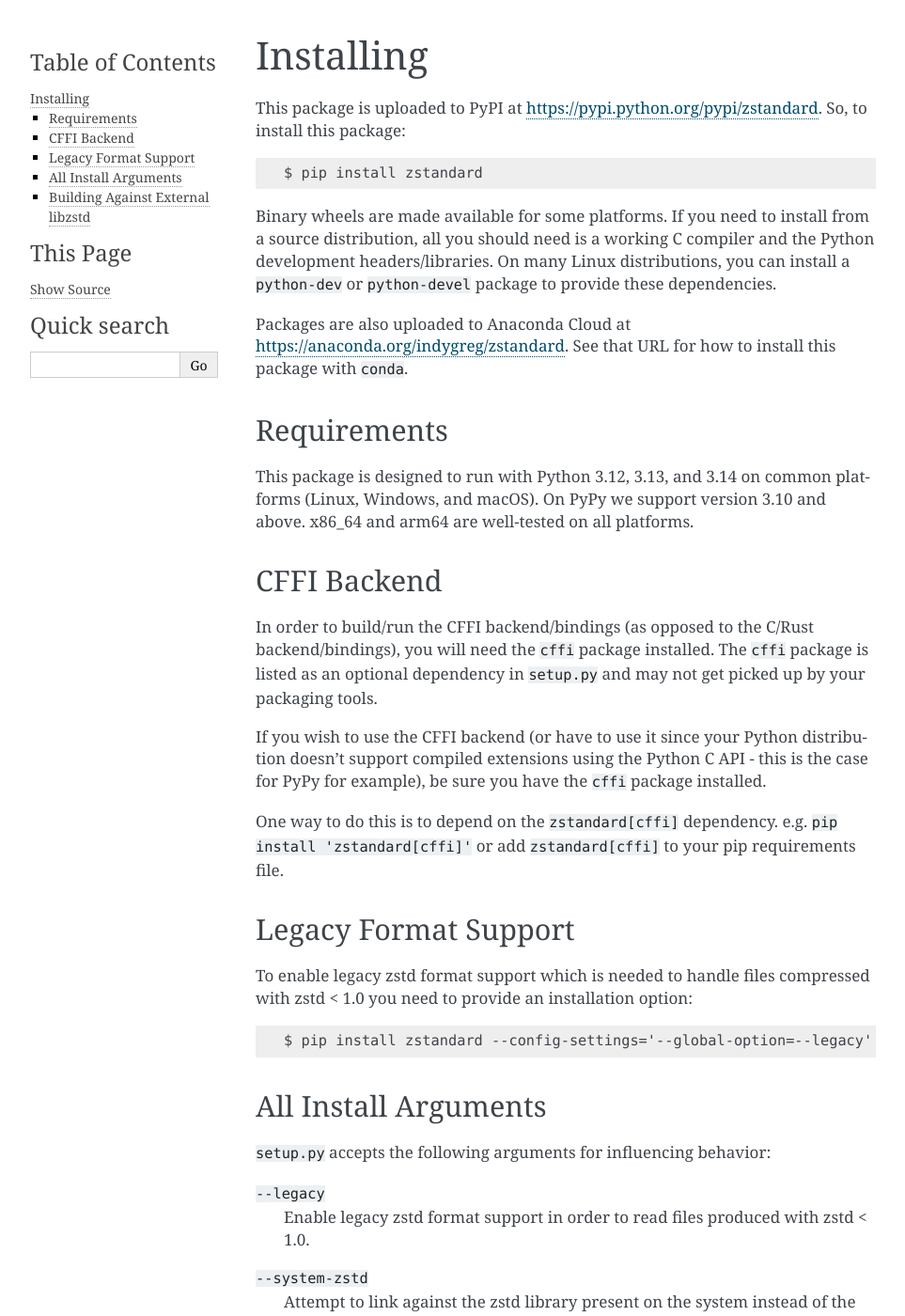
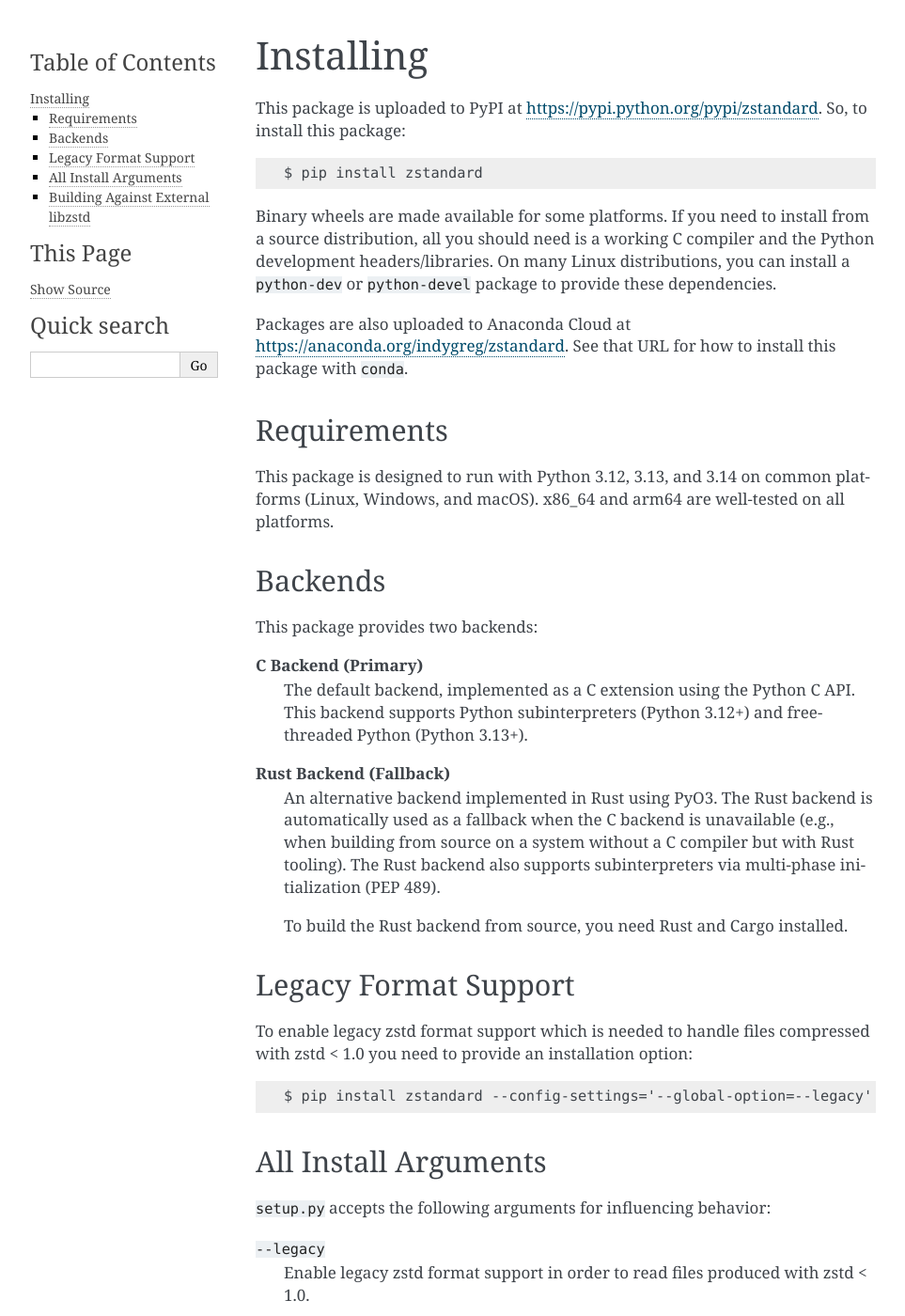
Before and after one commit to adalundhe/hyperlight-zstandard, a Sphinx documentation site: the page built from docs/installing.rst, in a window 1280 px wide and 1400 px high. Shown: the whole window at 94% size, without its empty margins (148-1111 px from the left). Built offline with Sphinx 7.4.7, drawn with Linux system fonts in a browser that asks for light colours; some of the changed text lies outside the part shown.

Commit message:
AL: WIP refactor

```diff
--- a/Cargo.toml
+++ b/Cargo.toml
@@ -28,3 +28,6 @@
 [dependencies.pyo3]
 version = "0.25.1"
 features = ["extension-module"]
+
+[dependencies.pyo3-ffi]
+version = "0.25.1"
--- a/docs/conf.py
+++ b/docs/conf.py
@@ -4,9 +4,8 @@
 HERE = os.path.dirname(__file__)
 ROOT = os.path.dirname(HERE)
 
-# docstrings are defined in the cffi backend for simplicity.
-# So point autodoc at that backend via the environment variable.
-os.environ["HYPERLIGHT_ZSTANDARD_IMPORT_POLICY"] = "cffi"
+# Use the default backend (C extension) for autodoc.
+os.environ["HYPERLIGHT_ZSTANDARD_IMPORT_POLICY"] = "default"
 
 release = "unknown"
 
--- a/docs/installing.rst
+++ b/docs/installing.rst
@@ -23,25 +23,27 @@
 ============
 
 This package is designed to run with Python 3.12, 3.13, and 3.14
-on common platforms (Linux, Windows, and macOS). On PyPy we support
-version 3.10 and above. x86_64 and arm64 are well-tested on all platforms.
+on common platforms (Linux, Windows, and macOS). x86_64 and arm64
+are well-tested on all platforms.
 
-CFFI Backend
-============
+Backends
+========
 
-In order to build/run the CFFI backend/bindings (as opposed to the C/Rust
-backend/bindings), you will need the ``cffi`` package installed. The
-``cffi`` package is listed as an optional dependency in ``setup.py`` and
-may not get picked up by your packaging tools.
+This package provides two backends:
 
-If you wish to use the CFFI backend (or have to use it since your Python
-distribution doesn't support compiled extensions using the Python C API -
-this is the case for PyPy for example), be sure you have the ``cffi``
-package installed.
+**C Backend (Primary)**
+   The default backend, implemented as a C extension using the Python C API.
+   This backend supports Python subinterpreters (Python 3.12+) and free-threaded
+   Python (Python 3.13+).
 
-One way to do this is to depend on the ``zstandard[cffi]`` dependency.
-e.g. ``pip install 'zstandard[cffi]'`` or add ``zstandard[cffi]`` to your
-pip requirements file.
+**Rust Backend (Fallback)**
+   An alternative backend implemented in Rust using PyO3. The Rust backend
+   is automatically used as a fallback when the C backend is unavailable
+   (e.g., when building from source on a system without a C compiler but
+   with Rust tooling). The Rust backend also supports subinterpreters
+   via multi-phase initialization (PEP 489).
+
+   To build the Rust backend from source, you need Rust and Cargo installed.
 
 Legacy Format Support
 =====================
@@ -70,20 +72,14 @@
 ``--no-c-backend``
    Do not compile the C-based backend.
 
-``--no-cffi-backend``
-   Do not compile the CFFI-based backend.
-
 ``--rust-backend``
-   Compile the Rust backend (not yet feature complete).
+   Compile the Rust backend. The Rust backend supports subinterpreters
+   via multi-phase initialization (PEP 489).
 
 Packaging tools newer than ~2023 likely require using a PEP 517
 build backend instead of invoking ``setup.py`` directly. In order to send
 custom arguments to our ``setup.py``, you need to use ``--config-settings``.
-e.g. ``python3 -m pip install zstandard --config-settings='--global-option=--no-cffi-backend'``.
-
-Older packaging tools allowed you to use e.g.
-``python3 -m pip install zstandard --install-option --no-cffi-backend`` or
-just ``python3 setup.py --no-cffi-backend`` directly.
+e.g. ``python3 -m pip install zstandard --config-settings='--global-option=--rust-backend'``.
 
 In addition, the following environment variables are recognized:
 
```
Also changed, not shown: docs/api_usage.rst (+13 -15 lines), zstandard/__init__.py (+26 -6 lines), 3 other files.
